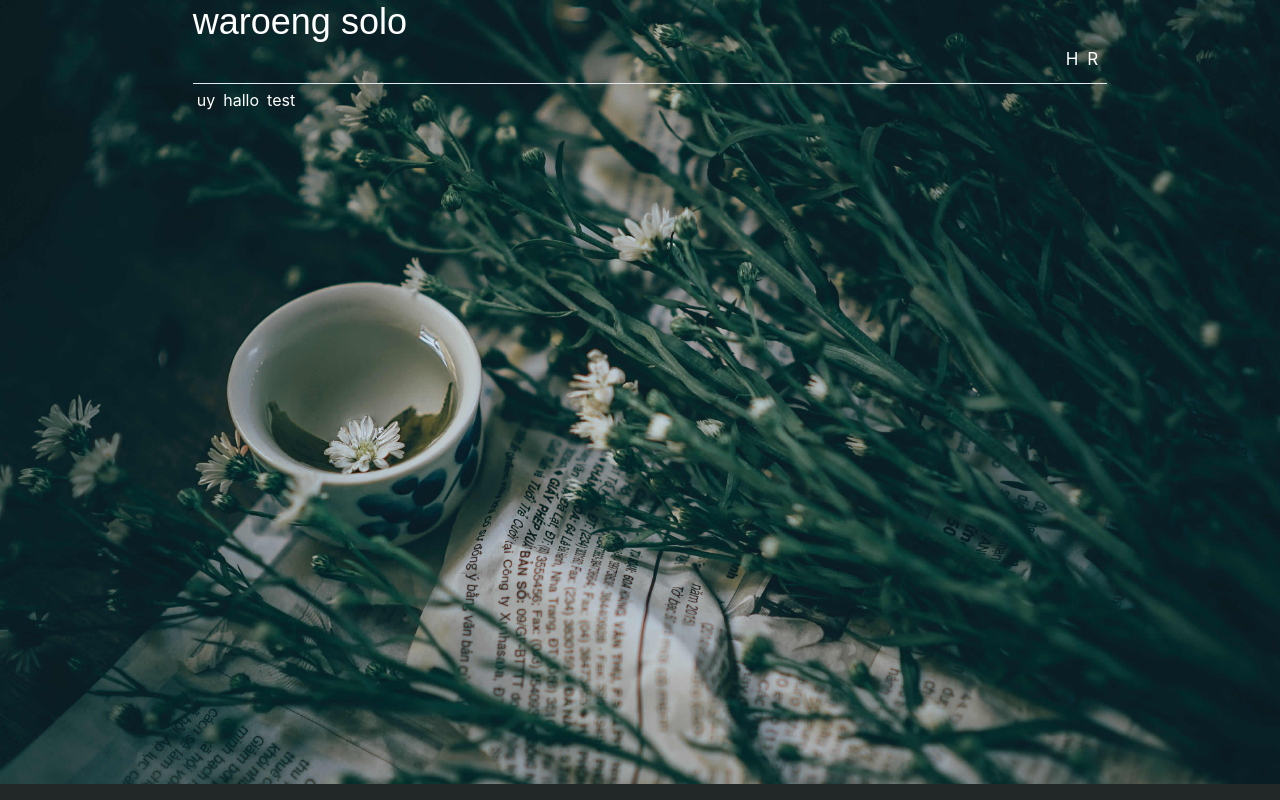
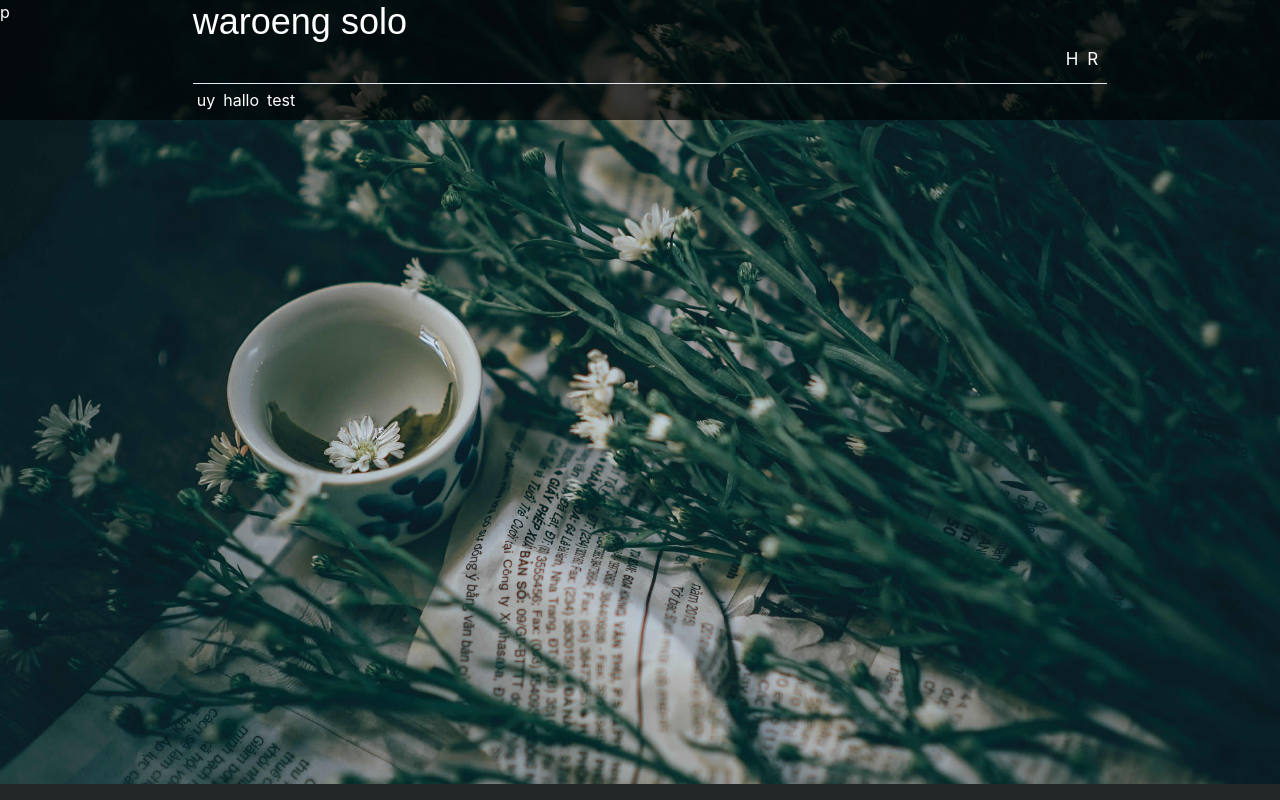
Before and after one commit to Geminiz215/Nextproject, a Next.js app: page / in a window 1280 px wide. Shown: the top 800 px of the page. Built offline with nearby package versions, Linux system fonts and the light colour scheme.

Commit message:
dashboard

```diff
--- a/component/first/MyFirst.tsx
+++ b/component/first/MyFirst.tsx
@@ -31,7 +31,11 @@ export default function MyFirst() {
       display={"flex"}
       flexDir="column"
     >
-      <Flex width={"100%"} justifyContent="center">
+      <Box bgColor={"blackAlpha.700"} height="120">
+        p
+
+      </Box>
+        <Flex width={"100%"} justifyContent="center" position={"absolute"} >
           <Box width="73%" paddingLeft="5">
             <Heading
               as={"h2"}
@@ -134,10 +138,8 @@ export default function MyFirst() {
           </Box> */}
           </Box>
         </Flex>
+
       <Spacer />
-      <Box border={"20px solid tranparent"} >
-
-      </Box>
       {/* <Select options={options} value={coba} onChange={n => {
           console.log(n)
         }}/> */}
--- a/component/gallery/Gallery.tsx
+++ b/component/gallery/Gallery.tsx
@@ -36,7 +36,7 @@ export default function Gallery() {
     infinite: false,
     speed: 500,
     slidesToShow: 4,
-    slidesToScroll: 1,
+    slidesToScroll: 4,
     initialSlide: 0,
     // centerPadding: 30,
     responsive: [
```
Lines whose indentation alone changed are shown as unchanged.
